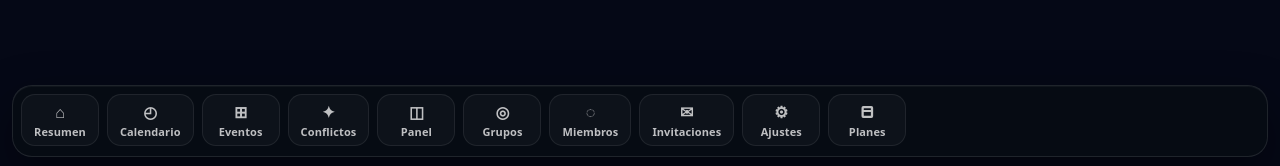
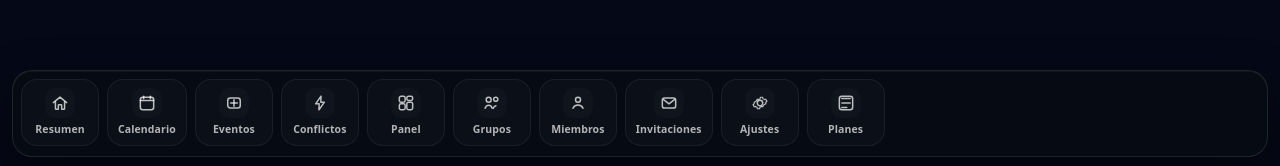
Before and after one commit to Fgainzall/syncplans-app, a Next.js app: page /audit in a window 1280 px wide. Shown: the part 631-797 px from the top of the page. Built offline with nearby package versions, Linux system fonts and the light colour scheme; no server answers.

Commit message:
Restore horizontal scroll bottom nav with full mobile tabs

```diff
--- a/src/components/BottomNav.tsx
+++ b/src/components/BottomNav.tsx
@@ -20,118 +20,362 @@ type NavItem = {
   label: string;
   path: string;
   aria: string;
-  icon: string;
+  icon: React.ReactNode;
 };
 
+function SummaryIcon({ active }: { active: boolean }) {
+  return (
+    <svg width="20" height="20" viewBox="0 0 24 24" fill="none" aria-hidden="true">
+      <path
+        d="M4 11.5L12 5l8 6.5"
+        stroke={active ? "currentColor" : "rgba(255,255,255,0.72)"}
+        strokeWidth="1.8"
+        strokeLinecap="round"
+        strokeLinejoin="round"
+      />
+      <path
+        d="M6.5 10.5V18.5C6.5 19.0523 6.94772 19.5 7.5 19.5H10V14.75C10 14.3358 10.3358 14 10.75 14H13.25C13.6642 14 14 14.3358 14 14.75V19.5H16.5C17.0523 19.5 17.5 19.0523 17.5 18.5V10.5"
+        stroke={active ? "currentColor" : "rgba(255,255,255,0.72)"}
+        strokeWidth="1.8"
+        strokeLinecap="round"
+        strokeLinejoin="round"
+      />
+    </svg>
+  );
+}
+
+function CalendarIcon({ active }: { active: boolean }) {
+  return (
+    <svg width="20" height="20" viewBox="0 0 24 24" fill="none" aria-hidden="true">
+      <rect
+        x="4"
+        y="5"
+        width="16"
+        height="15"
+        rx="3"
+        stroke={active ? "currentColor" : "rgba(255,255,255,0.72)"}
+        strokeWidth="1.8"
+      />
+      <path
+        d="M8 3.75V7"
+        stroke={active ? "currentColor" : "rgba(255,255,255,0.72)"}
+        strokeWidth="1.8"
+        strokeLinecap="round"
+      />
+      <path
+        d="M16 3.75V7"
+        stroke={active ? "currentColor" : "rgba(255,255,255,0.72)"}
+        strokeWidth="1.8"
+        strokeLinecap="round"
+      />
+      <path
+        d="M4 9H20"
+        stroke={active ? "currentColor" : "rgba(255,255,255,0.72)"}
+        strokeWidth="1.8"
+        strokeLinecap="round"
+      />
+    </svg>
+  );
+}
+
+function EventsIcon({ active }: { active: boolean }) {
+  return (
+    <svg width="20" height="20" viewBox="0 0 24 24" fill="none" aria-hidden="true">
+      <rect
+        x="4.5"
+        y="6"
+        width="15"
+        height="12"
+        rx="3"
+        stroke={active ? "currentColor" : "rgba(255,255,255,0.72)"}
+        strokeWidth="1.8"
+      />
+      <path
+        d="M8 12H16"
+        stroke={active ? "currentColor" : "rgba(255,255,255,0.72)"}
+        strokeWidth="1.8"
+        strokeLinecap="round"
+      />
+      <path
+        d="M12 8V16"
+        stroke={active ? "currentColor" : "rgba(255,255,255,0.72)"}
+        strokeWidth="1.8"
+        strokeLinecap="round"
+      />
+    </svg>
+  );
+}
+
+function ConflictsIcon({ active }: { active: boolean }) {
+  return (
+    <svg width="20" height="20" viewBox="0 0 24 24" fill="none" aria-hidden="true">
+      <path
+        d="M13.25 3.75L6.75 13H11L10.75 20.25L17.25 11H13L13.25 3.75Z"
+        stroke={active ? "currentColor" : "rgba(255,255,255,0.72)"}
+        strokeWidth="1.8"
+        strokeLinecap="round"
+        strokeLinejoin="round"
+      />
+    </svg>
+  );
+}
+
+function PanelIcon({ active }: { active: boolean }) {
+  return (
+    <svg width="20" height="20" viewBox="0 0 24 24" fill="none" aria-hidden="true">
+      <rect
+        x="4"
+        y="4"
+        width="7"
+        height="7"
+        rx="2"
+        stroke={active ? "currentColor" : "rgba(255,255,255,0.72)"}
+        strokeWidth="1.8"
+      />
+      <rect
+        x="13"
+        y="4"
+        width="7"
+        height="5"
+        rx="2"
+        stroke={active ? "currentColor" : "rgba(255,255,255,0.72)"}
+        strokeWidth="1.8"
+      />
+      <rect
+        x="13"
+        y="11"
+        width="7"
+        height="9"
+        rx="2"
+        stroke={active ? "currentColor" : "rgba(255,255,255,0.72)"}
+        strokeWidth="1.8"
+      />
+      <rect
+        x="4"
+        y="13"
+        width="7"
+        height="7"
+        rx="2"
+        stroke={active ? "currentColor" : "rgba(255,255,255,0.72)"}
+        strokeWidth="1.8"
+      />
+    </svg>
+  );
+}
+
+function GroupsIcon({ active }: { active: boolean }) {
+  return (
+    <svg width="20" height="20" viewBox="0 0 24 24" fill="none" aria-hidden="true">
+      <path
+        d="M8 11a3 3 0 1 0 0-6 3 3 0 0 0 0 6Z"
+        stroke={active ? "currentColor" : "rgba(255,255,255,0.72)"}
+        strokeWidth="1.8"
+      />
+      <path
+        d="M16.5 10a2.5 2.5 0 1 0 0-5 2.5 2.5 0 0 0 0 5Z"
+        stroke={active ? "currentColor" : "rgba(255,255,255,0.72)"}
+        strokeWidth="1.8"
+      />
+      <path
+        d="M3.75 18.25C4.55 15.95 6.2 14.75 8 14.75c1.8 0 3.45 1.2 4.25 3.5"
+        stroke={active ? "currentColor" : "rgba(255,255,255,0.72)"}
+        strokeWidth="1.8"
+        strokeLinecap="round"
+      />
+      <path
+        d="M13.5 18.25C14.05 16.55 15.25 15.5 16.75 15.25"
+        stroke={active ? "currentColor" : "rgba(255,255,255,0.72)"}
+        strokeWidth="1.8"
+        strokeLinecap="round"
+      />
+    </svg>
+  );
+}
+
+function MembersIcon({ active }: { active: boolean }) {
+  return (
+    <svg width="20" height="20" viewBox="0 0 24 24" fill="none" aria-hidden="true">
+      <circle
+        cx="12"
+        cy="8"
+        r="3"
+        stroke={active ? "currentColor" : "rgba(255,255,255,0.72)"}
+        strokeWidth="1.8"
+      />
+      <path
+        d="M6 18.25C7 15.8 9.1 14.5 12 14.5c2.9 0 5 1.3 6 3.75"
+        stroke={active ? "currentColor" : "rgba(255,255,255,0.72)"}
+        strokeWidth="1.8"
+        strokeLinecap="round"
+      />
+    </svg>
+  );
+}
+
+function InvitationsIcon({ active }: { active: boolean }) {
+  return (
+    <svg width="20" height="20" viewBox="0 0 24 24" fill="none" aria-hidden="true">
+      <rect
+        x="4"
+        y="6"
+        width="16"
+        height="12"
+        rx="2.5"
+        stroke={active ? "currentColor" : "rgba(255,255,255,0.72)"}
+        strokeWidth="1.8"
+      />
+      <path
+        d="M5.5 8L12 13l6.5-5"
+        stroke={active ? "currentColor" : "rgba(255,255,255,0.72)"}
+        strokeWidth="1.8"
+        strokeLinecap="round"
+        strokeLinejoin="round"
+      />
+    </svg>
+  );
+}
+
+function SettingsIcon({ active }: { active: boolean }) {
+  return (
+    <svg width="20" height="20" viewBox="0 0 24 24" fill="none" aria-hidden="true">
+      <path
+        d="M12 8.75a3.25 3.25 0 1 0 0 6.5 3.25 3.25 0 0 0 0-6.5Z"
+        stroke={active ? "currentColor" : "rgba(255,255,255,0.72)"}
+        strokeWidth="1.8"
+      />
+      <path
+        d="M19 12a7.2 7.2 0 0 0-.08-1l1.45-1.13-1.4-2.42-1.74.42a7.5 7.5 0 0 0-1.72-1l-.28-1.77h-2.8l-.28 1.77c-.6.22-1.18.55-1.72 1l-1.74-.42-1.4 2.42L5.08 11c-.05.33-.08.66-.08 1s.03.67.08 1l-1.45 1.13 1.4 2.42 1.74-.42c.54.45 1.12.78 1.72 1l.28 1.77h2.8l.28-1.77c.6-.22 1.18-.55 1.72-1l1.74.42 1.4-2.42L18.92 13c.05-.33.08-.66.08-1Z"
+        stroke={active ? "currentColor" : "rgba(255,255,255,0.72)"}
+        strokeWidth="1.4"
+        strokeLinecap="round"
+        strokeLinejoin="round"
+      />
+    </svg>
+  );
+}
+
+function PlansIcon({ active }: { active: boolean }) {
+  return (
+    <svg width="20" height="20" viewBox="0 0 24 24" fill="none" aria-hidden="true">
+      <path
+        d="M7 6.5h10"
+        stroke={active ? "currentColor" : "rgba(255,255,255,0.72)"}
+        strokeWidth="1.8"
+        strokeLinecap="round"
+      />
+      <path
+        d="M7 12h10"
+        stroke={active ? "currentColor" : "rgba(255,255,255,0.72)"}
+        strokeWidth="1.8"
+        strokeLinecap="round"
+      />
+      <path
+        d="M7 17.5h6"
+        stroke={active ? "currentColor" : "rgba(255,255,255,0.72)"}
+        strokeWidth="1.8"
+        strokeLinecap="round"
+      />
+      <rect
+        x="4"
+        y="4"
+        width="16"
+        height="16"
+        rx="3"
+        stroke={active ? "currentColor" : "rgba(255,255,255,0.72)"}
+        strokeWidth="1.8"
+      />
+    </svg>
+  );
+}
+
 const NAV_ITEMS: NavItem[] = [
-  {
-    key: "summary",
-    label: "Resumen",
-    path: "/summary",
-    aria: "Ir a Resumen",
-    icon: "⌂",
-  },
-  {
-    key: "calendar",
-    label: "Calendario",
-    path: "/calendar",
-    aria: "Ir a Calendario",
-    icon: "◴",
-  },
-  {
-    key: "events",
-    label: "Eventos",
-    path: "/events",
-    aria: "Ir a Eventos",
-    icon: "⊞",
-  },
-  {
-    key: "conflicts",
-    label: "Conflictos",
-    path: "/conflicts/detected",
-    aria: "Ir a Conflictos",
-    icon: "✦",
-  },
-  {
-    key: "panel",
-    label: "Panel",
-    path: "/panel",
-    aria: "Ir a Panel",
-    icon: "◫",
-  },
-  {
-    key: "groups",
-    label: "Grupos",
-    path: "/groups",
-    aria: "Ir a Grupos",
-    icon: "◎",
-  },
-  {
-    key: "members",
-    label: "Miembros",
-    path: "/members",
-    aria: "Ir a Miembros",
-    icon: "◌",
-  },
-  {
-    key: "invitations",
-    label: "Invitaciones",
-    path: "/invitations",
-    aria: "Ir a Invitaciones",
-    icon: "✉",
-  },
-  {
-    key: "settings",
-    label: "Ajustes",
-    path: "/settings",
-    aria: "Ir a Ajustes",
-    icon: "⚙",
-  },
-  {
-    key: "planes",
-    label: "Planes",
-    path: "/planes",
-    aria: "Ir a Planes",
-    icon: "⬒",
-  },
+  { key: "summary", label: "Resumen", path: "/summary", aria: "Ir a Resumen", icon: <SummaryIcon active={false} /> },
+  { key: "calendar", label: "Calendario", path: "/calendar", aria: "Ir a Calendario", icon: <CalendarIcon active={false} /> },
+  { key: "events", label: "Eventos", path: "/events", aria: "Ir a Eventos", icon: <EventsIcon active={false} /> },
+  { key: "conflicts", label: "Conflictos", path: "/conflicts/detected", aria: "Ir a Conflictos", icon: <ConflictsIcon active={false} /> },
+  { key: "panel", label: "Panel", path: "/panel", aria: "Ir a Panel", icon: <PanelIcon active={false} /> },
+  { key: "groups", label: "Grupos", path: "/groups", aria: "Ir a Grupos", icon: <GroupsIcon active={false} /> },
+  { key: "members", label: "Miembros", path: "/members", aria: "Ir a Miembros", icon: <MembersIcon active={false} /> },
+  { key: "invitations", label: "Invitaciones", path: "/invitations", aria: "Ir a Invitaciones", icon: <InvitationsIcon active={false} /> },
+  { key: "settings", label: "Ajustes", path: "/settings", aria: "Ir a Ajustes", icon: <SettingsIcon active={false} /> },
+  { key: "planes", label: "Planes", path: "/planes", aria: "Ir a Planes", icon: <PlansIcon active={false} /> },
 ];
 
-function isActivePath(pathname: string, item: NavItem) {
-  if (item.key === "summary") return pathname.startsWith("/summary");
-  if (item.key === "calendar") return pathname.startsWith("/calendar");
-  if (item.key === "events") return pathname.startsWith("/events");
-  if (item.key === "conflicts") return pathname.startsWith("/conflicts");
-  if (item.key === "panel") return pathname.startsWith("/panel");
-  if (item.key === "groups") return pathname.startsWith("/groups");
-  if (item.key === "members") return pathname.startsWith("/members");
-  if (item.key === "invitations") return pathname.startsWith("/invitations");
-  if (item.key === "settings") return pathname.startsWith("/settings");
-  if (item.key === "planes") return pathname.startsWith("/planes");
-  return false;
-}
-
 function shouldHideBottomNav(pathname: string) {
-  if (pathname === "/") return true;
-  if (pathname.startsWith("/login")) return true;
-  if (pathname.startsWith("/register")) return true;
-  if (pathname.startsWith("/onboarding")) return true;
-  if (pathname.startsWith("/auth")) return true;
-  return false;
+  return (
+    pathname === "/" ||
+    pathname.startsWith("/login") ||
+    pathname.startsWith("/register") ||
+    pathname.startsWith("/onboarding") ||
+    pathname.startsWith("/auth")
+  );
 }
 
 export default function BottomNav() {
   const router = useRouter();
   const pathname = usePathname();
 
-  if (shouldHideBottomNav(pathname)) {
-    return null;
-  }
+  if (shouldHideBottomNav(pathname)) return null;
+
+  const isPanelRelatedPath = (path: string) => {
+    return (
+      path.startsWith("/panel") ||
+      path.startsWith("/profile") ||
+      path.startsWith("/groups") ||
+      path.startsWith("/members") ||
+      path.startsWith("/invitations") ||
+      path.startsWith("/settings") ||
+      path.startsWith("/planes")
+    );
+  };
+
+  const isActive = (key: BottomNavKey) => {
+    if (key === "summary") return pathname.startsWith("/summary");
+    if (key === "calendar") return pathname.startsWith("/calendar");
+    if (key === "events") return pathname.startsWith("/events");
+    if (key === "conflicts") return pathname.startsWith("/conflicts");
+    if (key === "panel") return pathname.startsWith("/panel");
+    if (key === "groups") return pathname.startsWith("/groups");
+    if (key === "members") return pathname.startsWith("/members");
+    if (key === "invitations") return pathname.startsWith("/invitations");
+    if (key === "settings") return pathname.startsWith("/settings");
+    if (key === "planes") return pathname.startsWith("/planes");
+    return false;
+  };
+
+  const iconFor = (key: BottomNavKey, active: boolean) => {
+    switch (key) {
+      case "summary":
+        return <SummaryIcon active={active} />;
+      case "calendar":
+        return <CalendarIcon active={active} />;
+      case "events":
+        return <EventsIcon active={active} />;
+      case "conflicts":
+        return <ConflictsIcon active={active} />;
+      case "panel":
+        return <PanelIcon active={active} />;
+      case "groups":
+        return <GroupsIcon active={active} />;
+      case "members":
+        return <MembersIcon active={active} />;
+      case "invitations":
+        return <InvitationsIcon active={active} />;
+      case "settings":
+        return <SettingsIcon active={active} />;
+      case "planes":
+        return <PlansIcon active={active} />;
+      default:
+        return null;
+    }
+  };
 
   return (
     <nav style={S.wrap} aria-label="Navegación principal">
       <div style={S.scroll}>
         {NAV_ITEMS.map((item) => {
-          const active = isActivePath(pathname, item);
+          const active =
+            item.key === "panel" ? isPanelRelatedPath(pathname) : isActive(item.key);
 
           return (
             <button
@@ -145,14 +389,15 @@ export default function BottomNav() {
                 ...(active ? S.itemActive : {}),
               }}
             >
-              <span
+              <div
                 style={{
-                  ...S.icon,
-                  ...(active ? S.iconActive : {}),
+                  ...S.iconWrap,
+                  ...(active ? S.iconWrapActive : {}),
                 }}
+                aria-hidden="true"
               >
-                {item.icon}
-              </span>
+                {iconFor(item.key, active)}
+              </div>
 
               <span
                 style={{
@@ -176,7 +421,7 @@ const S: Record<string, React.CSSProperties> = {
     left: 12,
     right: 12,
     bottom: 12,
-    zIndex: 80,
+    zIndex: 70,
     borderRadius: 20,
     border: "1px solid rgba(255,255,255,0.10)",
     background: "rgba(8,12,20,0.84)",
@@ -199,29 +444,30 @@ const S: Record<string, React.CSSProperties> = {
     msOverflowStyle: "none",
     paddingBottom: 2,
     scrollSnapType: "x proximity",
+    touchAction: "pan-x",
   },
 
   item: {
     appearance: "none",
     WebkitAppearance: "none",
-    border: "1px solid rgba(255,255,255,0.08)",
-    background: "rgba(255,255,255,0.03)",
-    color: "rgba(255,255,255,0.78)",
-    borderRadius: 14,
-    minHeight: 52,
+    border: "1px solid rgba(255,255,255,0.06)",
+    background: "rgba(255,255,255,0.025)",
+    color: "rgba(255,255,255,0.76)",
+    borderRadius: 16,
+    minHeight: 62,
     minWidth: 78,
-    padding: "8px 12px",
+    padding: "8px 10px 9px",
     cursor: "pointer",
     flex: "0 0 auto",
-    display: "inline-flex",
+    display: "flex",
     flexDirection: "column",
     alignItems: "center",
     justifyContent: "center",
     gap: 6,
-    whiteSpace: "nowrap",
     WebkitTapHighlightColor: "transparent",
+    touchAction: "manipulation",
     transition:
-      "background 160ms ease, border-color 160ms ease, box-shadow 160ms ease, color 160ms ease, transform 160ms ease",
+      "background 160ms ease, border-color 160ms ease, transform 160ms ease, box-shadow 160ms ease, color 160ms ease",
     scrollSnapAlign: "start",
   },
 
@@ -235,23 +481,28 @@ const S: Record<string, React.CSSProperties> = {
     transform: "translateY(-1px)",
   },
 
-  icon: {
-    fontSize: 16,
-    lineHeight: 1,
-    fontWeight: 900,
-    opacity: 0.95,
+  iconWrap: {
+    width: 30,
+    height: 30,
+    borderRadius: 10,
+    display: "grid",
+    placeItems: "center",
+    color: "inherit",
+    background: "rgba(255,255,255,0.02)",
+    flexShrink: 0,
   },
 
-  iconActive: {
-    opacity: 1,
+  iconWrapActive: {
+    background: "rgba(255,255,255,0.06)",
   },
 
   label: {
-    fontSize: 11,
-    lineHeight: 1,
+    fontSize: 10.5,
+    lineHeight: 1.1,
     fontWeight: 800,
     letterSpacing: "0.01em",
-    opacity: 0.94,
+    whiteSpace: "nowrap",
+    opacity: 0.9,
   },
 
   labelActive: {
```
